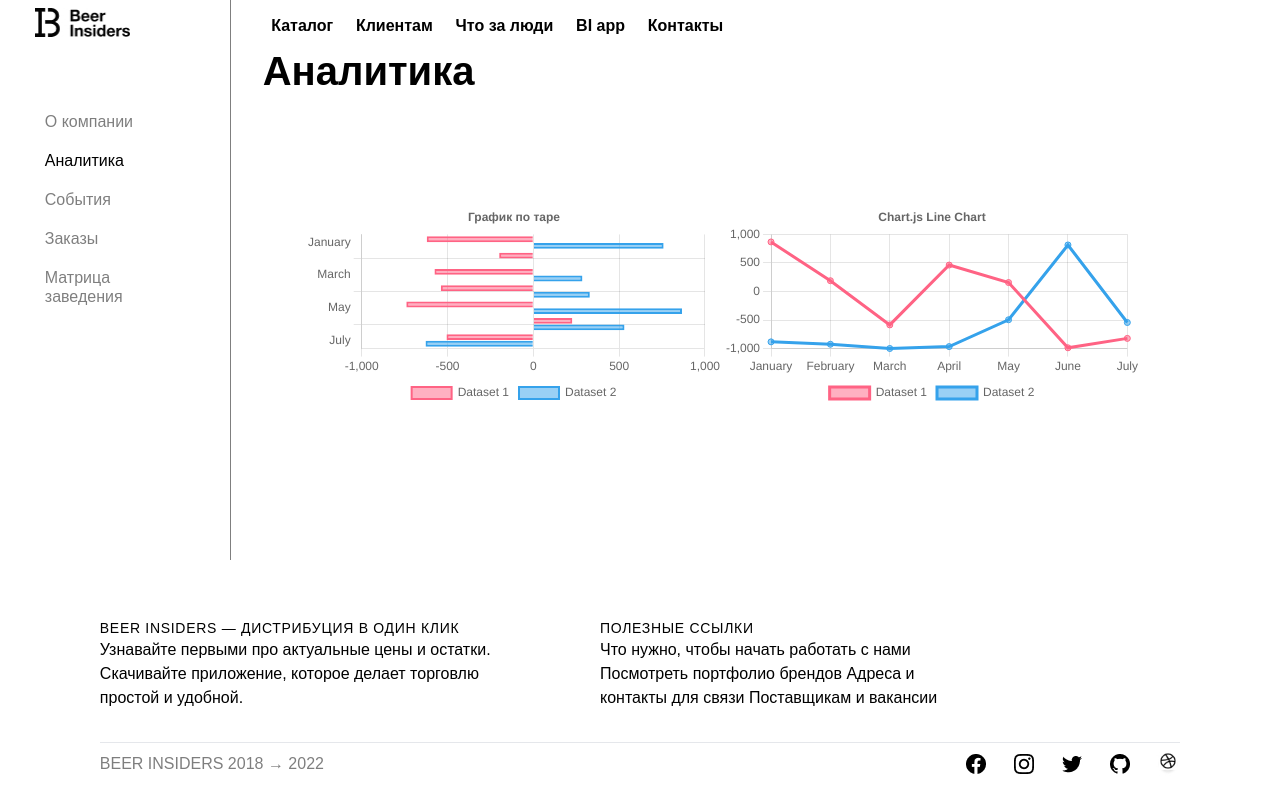
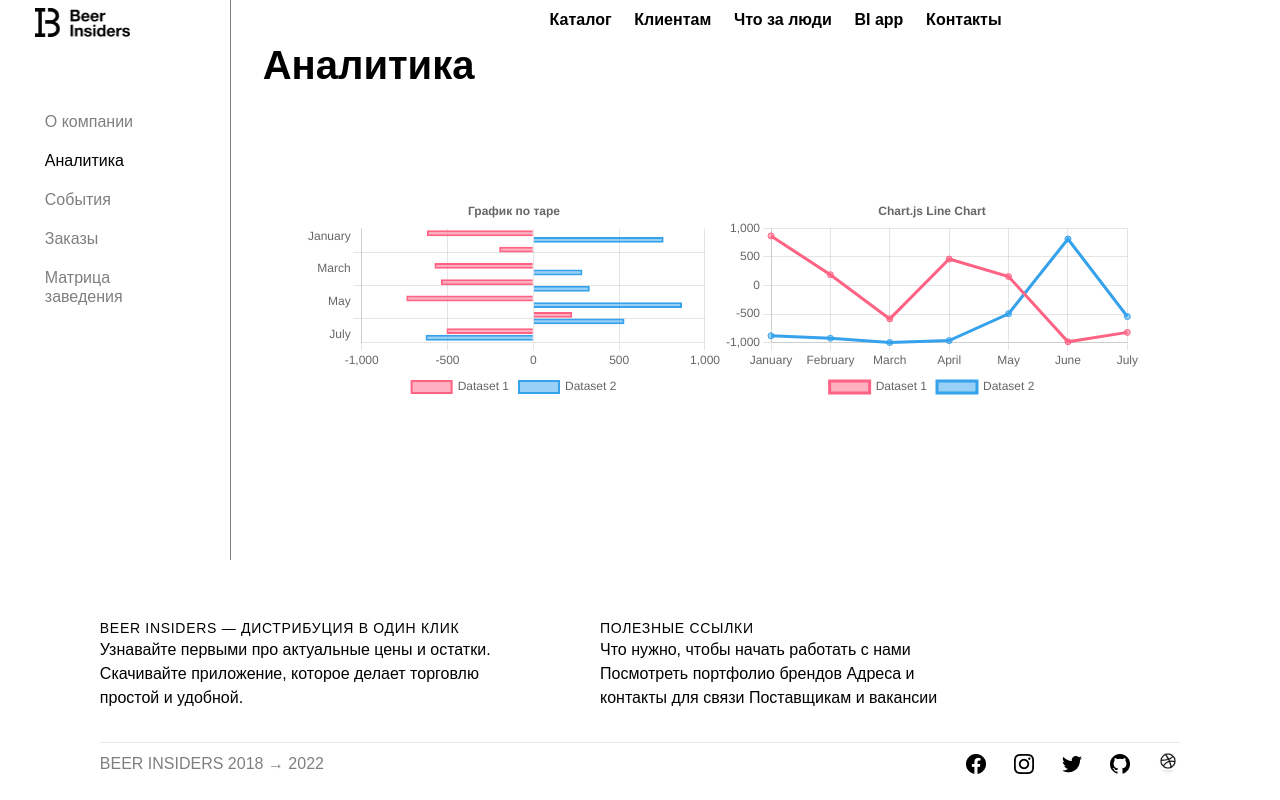
Before and after one commit to kirryya/beer-insiders, a React (Create React App) app: page / in a window 1280 px wide. Built offline with nearby package versions, Linux system fonts and the light colour scheme.

Commit message:
edit header style

```diff
--- a/src/App.tsx
+++ b/src/app/App.tsx
@@ -11,7 +11,7 @@ import {
   useTypedDispatch,
 } from 'state';
 
-import 'App.scss';
+import './App.scss';
 
 export const App = (): ReturnComponentType => {
   const dispatch = useTypedDispatch();
--- /dev/null
+++ b/src/app/index.ts
@@ -0,0 +1 @@
+export { App } from './App';
--- a/src/components/Header/header.scss
+++ b/src/components/Header/header.scss
@@ -7,6 +7,7 @@ header {
     height: 19px;
     display: flex;
     justify-content: space-between;
+    margin: 1% auto;
 
     list-style-type: none;
 
--- a/src/index.tsx
+++ b/src/index.tsx
@@ -5,7 +5,7 @@ import { Provider } from 'react-redux';
 
 import reportWebVitals from './reportWebVitals';
 
-import { App } from 'App';
+import { App } from 'app';
 import { store } from 'state/store';
 
 import 'index.css';
```
Also changed, not shown: src/app/App.scss (renamed from src/App.scss).
